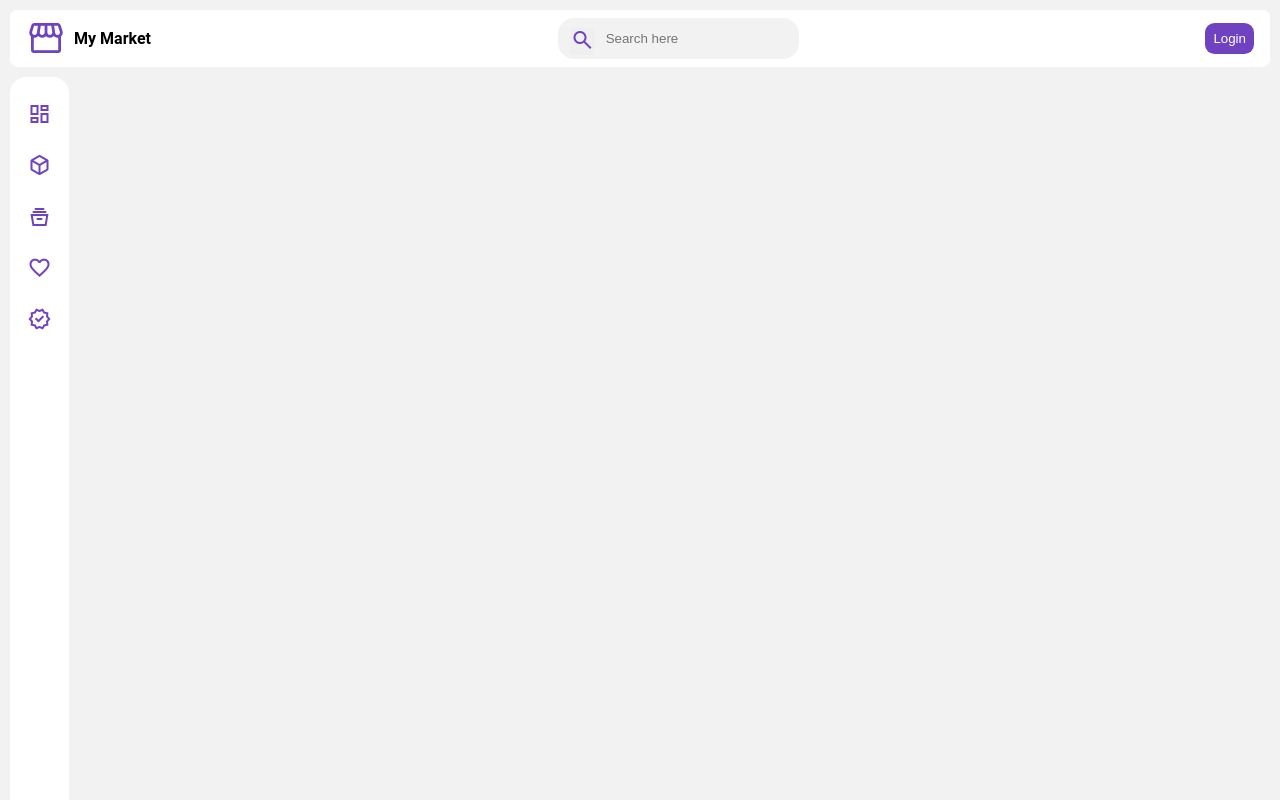
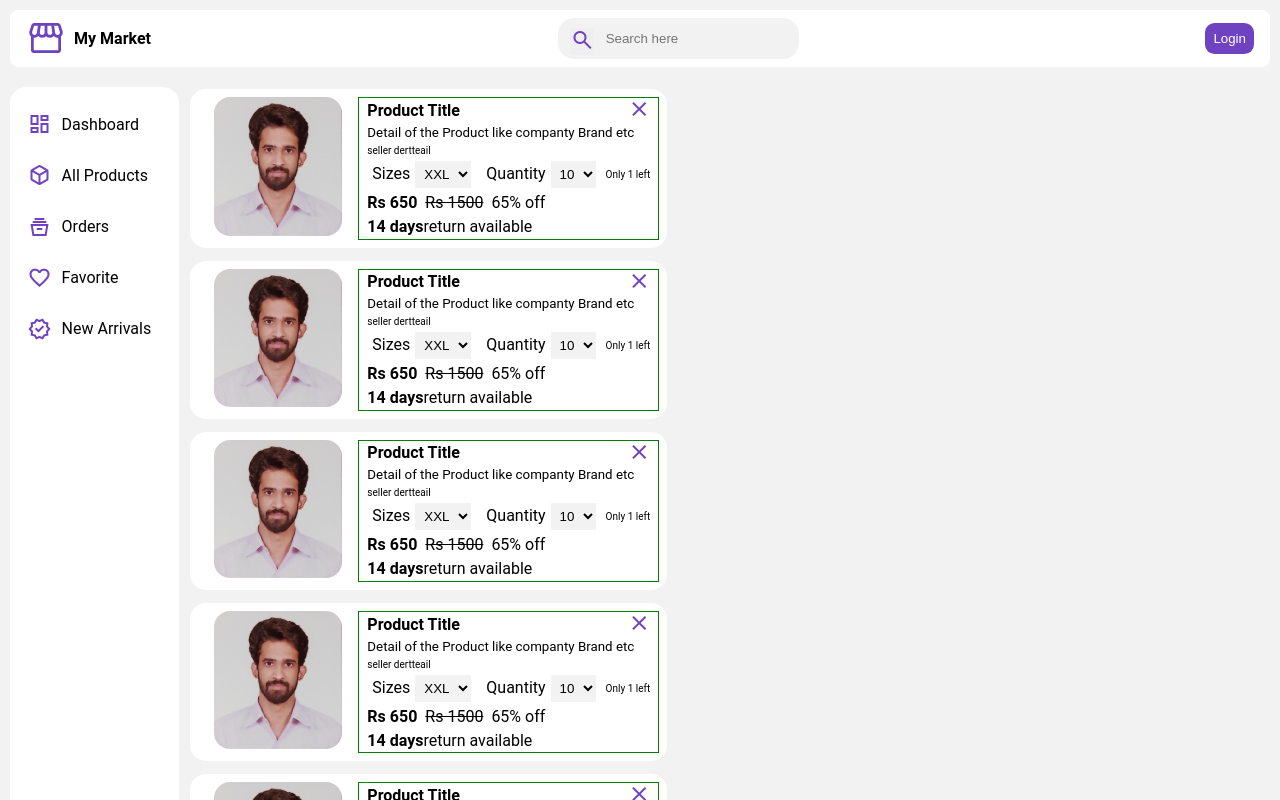
Before and after one commit to Sumitpanchal1993/EcommerceApp, a React (Create React App) app: page /cart in a window 1280 px wide. Shown: the top 800 px of the page. Built offline with nearby package versions, Linux system fonts and the light colour scheme.

Commit message:
Cart Added

```diff
--- a/src/App.css
+++ b/src/App.css
@@ -1,7 +1,6 @@
+main{
+    display: flex;
 
-main{
-width: 100vw;
-box-sizing: border-box;
 }
 
 .mybtn{
--- a/src/App.js
+++ b/src/App.js
@@ -1,10 +1,10 @@
-import { BrowserRouter as Router } from 'react-router-dom';
+import { BrowserRouter as Router, Routes, Route } from 'react-router-dom';
 import './App.css';
 import TopNav from './Component/TopNav';
 import Leftnav from './Component/LeftNav';
 import Main from './Pages/Main';
 import Cart from './Pages/Cart';
-import BottomTab from './Component/BottomTab';
+
 
 
 
@@ -17,11 +17,12 @@ function App() {
         <header>
           <TopNav />
         </header>
-          <main>
+           <main>
             <Leftnav />
+        <Routes>
+           <Route path={'/cart'} element={<Cart/>}></Route>
+        </Routes>
             {/* <Main /> */}
-            {/* <Cart /> */}
-            {/* <BottomTab/> */}
           </main>
           <footer>
 
--- a/src/Component/LeftNav.css
+++ b/src/Component/LeftNav.css
@@ -1,4 +1,4 @@
-nav {
+.leftOption {
   width: max-content;
   overflow: hidden;
   background: white;
@@ -6,7 +6,6 @@ nav {
   margin: 10px;
   border-radius: 1rem;
   transition: all ease-in-out 0.3s;
-  height: 100vh;
 }
 
 .menuopt>a {
@@ -22,11 +21,8 @@ nav {
 
 .menuopt>a>p {
   margin: 0 10px;
-  display: none;
 }
-.menuopt>a>p:hover {
-  display: block;
-}
+
 
 
 .menuopt span:hover,
@@ -47,3 +43,9 @@ nav {
 .hide {
   display: none;
 }
+
+@media screen and (max-width:786px) {
+  .leftOption{
+    display: none;
+  }
+}
--- a/src/Component/LeftNav.jsx
+++ b/src/Component/LeftNav.jsx
@@ -15,8 +15,7 @@ const menuList = [
 function LeftNav() {
   return (
     <>
-      <nav>
-        <div>
+        <div className='leftOption'>
           {menuList.map((item, index) => {
             return (
               <div className='menuopt' key={index} >
@@ -29,7 +28,6 @@ function LeftNav() {
           })}
 
         </div>
-      </nav>
 
     </>
   )
--- a/src/Pages/Cart.jsx
+++ b/src/Pages/Cart.jsx
@@ -1,117 +1,23 @@
-import React, { useEffect, useState, useContext, createContext } from 'react'
-// import { useSelector, useDispatch } from 'react-redux'
-import './Cart.css'
-import EmptyCart from '../Component/EmptyCart'
-import { cdata } from '../StaticData/CartData'
-import CartTable from '../Component/CartTable'
-import Bill from '../Component/Bill'
-import { useReducer } from 'react'
+import React from 'react'
+import CartItem from '../Sub Components/CartItem'
 
-export const CartContext = createContext();
-
-export  const reducer = (state, action)=>{
-    switch (action.type){
-     case  'REMOVE_ITEM':
-        return {
-            ...state, item: state.item.filter((curElem)=>{
-                return curElem.id !== action.payload
-            })
-        };
-
-     case  'CLEAR_CART':
-        return {...state, item: []};
-
-       default:
-        return state;
-    }
-  }
+function Cart() {
+  return (
+    <div className='cartBase'>
+      <div>
+      <CartItem/>
+      <CartItem/>
+      <CartItem/>
+      <CartItem/>
+      <CartItem/>
+      <CartItem/>
+      <CartItem/>
+      </div>
+      <div></div>
 
 
-
-const initialState ={
-    item : cdata,
-    total: 0
-}
-
-//Rates for Tax
-const rates = { SGST: 9, CGST: 9, IGST: 9 }
-
-function Cart() {
-    const [cartItem, setCartItem] = useState()
-    const [cartis, setCartis] = useState(false)  //for empty cart
-    const [total, setTotal] = useState(0)
-
-// function action to remove the item
-    const removeItem = (id)=>{
-        return dispatch(
-        {type: 'REMOVE_ITEM',
-        payload: id}
-        )}
-    const clear_cart = ()=>{
-        return dispatch(
-        {type: 'CLEAR_CART'}
-        )}
-
-
-
-
- // Reducer Functions
- const [state, dispatch] = useReducer(reducer, initialState)
-
-    //function for cart total
-    function bill(total = 15230, rate= rates) {
-        let a = document.getElementById('total')
-        let b = document.getElementById('sgst')
-        let c = document.getElementById('cgst')
-        let d = document.getElementById('igst')
-        let e = document.getElementById('totalTax')
-        let f = document.getElementById('grandTotal')
-
-        a.innerHTML  = total;
-        b.innerHTML  = (total * (rate.SGST) / 100);
-        c.innerHTML  = (total * (rate.CGST) / 100);
-        d.innerHTML  = (total * (rate.CGST) / 100);
-        e.innerHTML  = (total * (rate.SGST) / 100 + total * (rate.CGST) / 100 + total * (rate.IGST) / 100);
-        f.innerHTML  = (total + total * (rates.SGST) / 100 + total * (rates.CGST) / 100 + total * (rates.IGST) / 100);
-
-    }
-    // function to Clearcart
-    const clearCart =()=>{setCartItem([]); setCartis(true) }
-
-
-     //function to collapse the cart list
-     function listColapse (){
-        if(document.getElementById('colList').style.height === '23rem'){
-            document.getElementById('colList').style.height = 'auto';
-            document.getElementById('colList').style.transition= 'height 2s ease-out';
-        }
-        else{
-            document.getElementById('colList').style.height = '23rem'
-        }
-      }
-
-
-    useEffect(()=>{bill(total, rates)}, [total])
-    // bill(total, rates)
-    return (
-        <>
-
-        <CartContext.Provider value={{...state, removeItem, clear_cart}}>
-            <div className="base">
-                {cartis &&
-                    <EmptyCart />
-                }
-                {!cartis &&
-                    <CartTable cartItem={cartItem} />
-                }
-                {!cartis &&
-                <Bill clrfunc = {clearCart}  viewfunc= {listColapse} />
-                }
-
-            </div>
-          </CartContext.Provider>
-        </>
-    )
+    </div>
+  )
 }
 
 export default Cart
--- a/src/Pages/Main.css
+++ b/src/Pages/Main.css
@@ -1,9 +1,8 @@
 .basemiddle{
     display: flex;
     flex-direction: column;
-    /* gap: 2rem; */
     background: white;
     border-radius: 1rem;
     padding: 1rem;
-    /* border: 1px solid black; */
+
 }
--- /dev/null
+++ b/src/Sub Components/CartItem.css
@@ -0,0 +1,75 @@
+.cartItemBase {
+  display: flex;
+  position: relative;
+  margin: 0.8rem 0.1rem;
+  background: white;
+  padding: 0.5rem;
+  border-radius: 1rem;
+}
+.cartItemBase:hover {
+  box-shadow: 0 0 15px var(--purple);
+}
+
+.cartItemBase > span {
+  position: absolute;
+  right: 1rem;
+  cursor: pointer;
+}
+
+.prdImage img {
+  width: 8rem;
+  border-radius: 1rem;
+  margin: 0 1rem;
+}
+
+.prdDetail {
+  border: 1px solid green;
+  display: flex;
+  flex-direction: column;
+  align-items: last baseline;
+  justify-content: center;
+  gap: 5px;
+  padding: 0 0.5rem;
+}
+.prdDetail span {
+  color: black;
+}
+
+.prdDetail p {
+  font-size: smaller;
+}
+.prdDetail > p:nth-child(3) {
+  font-size: 10px;
+}
+
+.selection {
+  display: flex;
+  align-items: center;
+  gap: 10px;
+}
+
+.selection span:nth-child(3) {
+  font-size: 10px;
+}
+
+.selection label{
+    margin:  0 5px;
+}
+
+select{
+    outline: none;
+    border: none;
+    padding: 5px;
+    background: var(--bodybg)
+}
+
+.itemPrice{
+    display: flex;
+    align-items: baseline;
+    justify-content: baseline;
+    gap: 0.5rem;
+}
+
+
+@media screen and (max-width: 786px) {
+}
--- /dev/null
+++ b/src/Sub Components/CartItem.jsx
@@ -0,0 +1,55 @@
+import React from "react";
+import userLogo from "../Media/Userlogo.jpg";
+import './CartItem.css'
+
+function CartItem() {
+  return (
+    <div className="cartItemBase">
+    <span class="material-symbols-outlined">close</span>
+      <div className="prdImage">
+        <img src={userLogo} alt="" />
+      </div>
+
+      <div className="prdDetail">
+        <h4>Product Title</h4>
+        <p>Detail of the Product like companty Brand etc</p>
+        <p>seller dertteail</p>
+        <div className="selection">
+          <span>
+            <label htmlFor="size">Sizes</label>
+            <select name="sixe" id="">
+              <option value="">XXL</option>
+              <option value="">XL</option>
+              <option value="">L</option>
+              <option value="">M</option>
+              <option value="">S</option>
+            </select>
+          </span>
+          <span>
+          <label htmlFor="qty">Quantity</label>
+            <select name="qty" id="">
+              <option value="">10</option>
+              <option value="">20</option>
+              <option value="">30</option>
+              <option value="">40</option>
+            </select>
+          </span>
+          <span>Only 1 left</span>
+        </div>
+        <div className="itemPrice">
+          <span><strong>Rs 650</strong></span>
+          <span>
+            <s>Rs 1500</s>
+          </span>
+          <span>65% off</span>
+        </div>
+        <div>
+          <span></span> <strong>14 days</strong>
+          <span>return available</span>
+        </div>
+      </div>
+    </div>
+  );
+}
+
+export default CartItem;
--- a/src/Sub Components/UserLogin.jsx
+++ b/src/Sub Components/UserLogin.jsx
@@ -39,7 +39,7 @@ function UserLogin() {
               <ul>
                 <li><Link>My Profile</Link></li>
                 <li><Link>Orders</Link></li>
-                <li><Link>Cart</Link></li>
+                <li><Link to={"/cart"}>Cart</Link></li>
                 <li><Link>Wishlist</Link></li>
                 <li><Link onClick={()=>{setUserLogin(false);}}>Log Out</Link></li>
               </ul>
```
Also changed, not shown: src/Pages/UserCart.jsx (added, +117 -0 lines).
